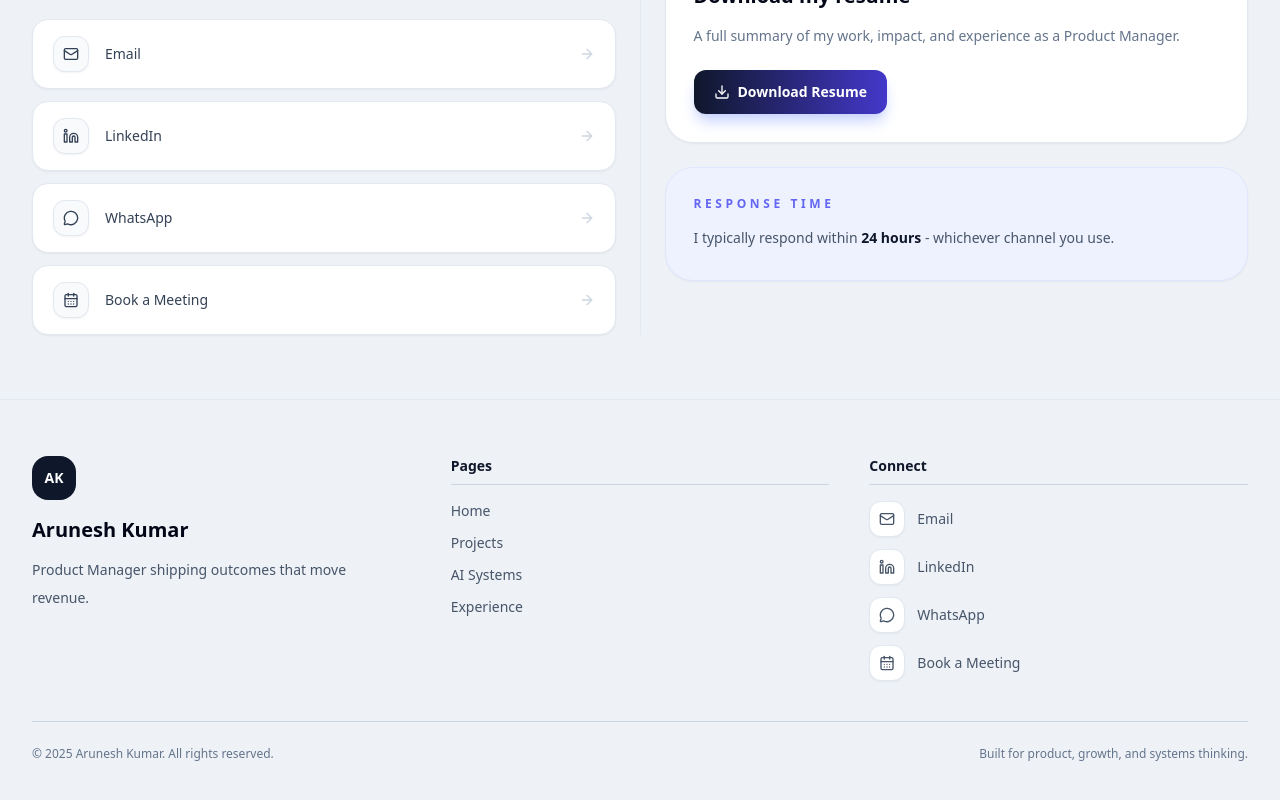
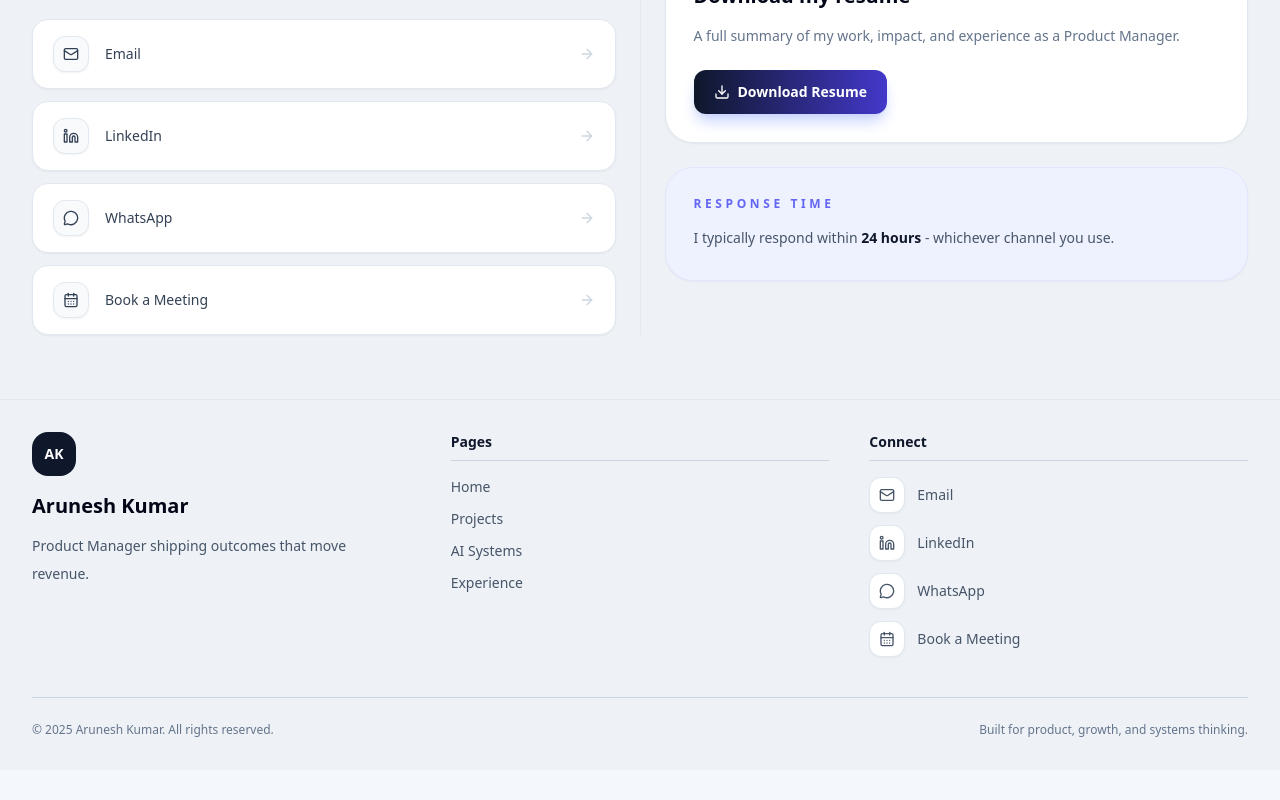
Before and after one commit to aruneshk30/Website, a Next.js app: page /connect in a window 1280 px wide. Shown: the part 1010-1810 px from the top of the page. After the commit the page ends 1780 px from the top, so only its background shows below. Built offline with nearby package versions, Linux system fonts and the light colour scheme.

Commit message:
Update site-footer.tsx

```diff
--- a/components/site-footer.tsx
+++ b/components/site-footer.tsx
@@ -25,7 +25,7 @@
 export function Footer() {
   return (
     <footer className="border-t border-slate-200 bg-[#eef2f7]">
-      <div className="mx-auto max-w-7xl px-6 py-14 lg:px-8">
+      <div className="mx-auto max-w-7xl px-6 py-8 lg:px-8">
         <div className="grid gap-10 md:grid-cols-3">
 
           {/* Brand */}
```
